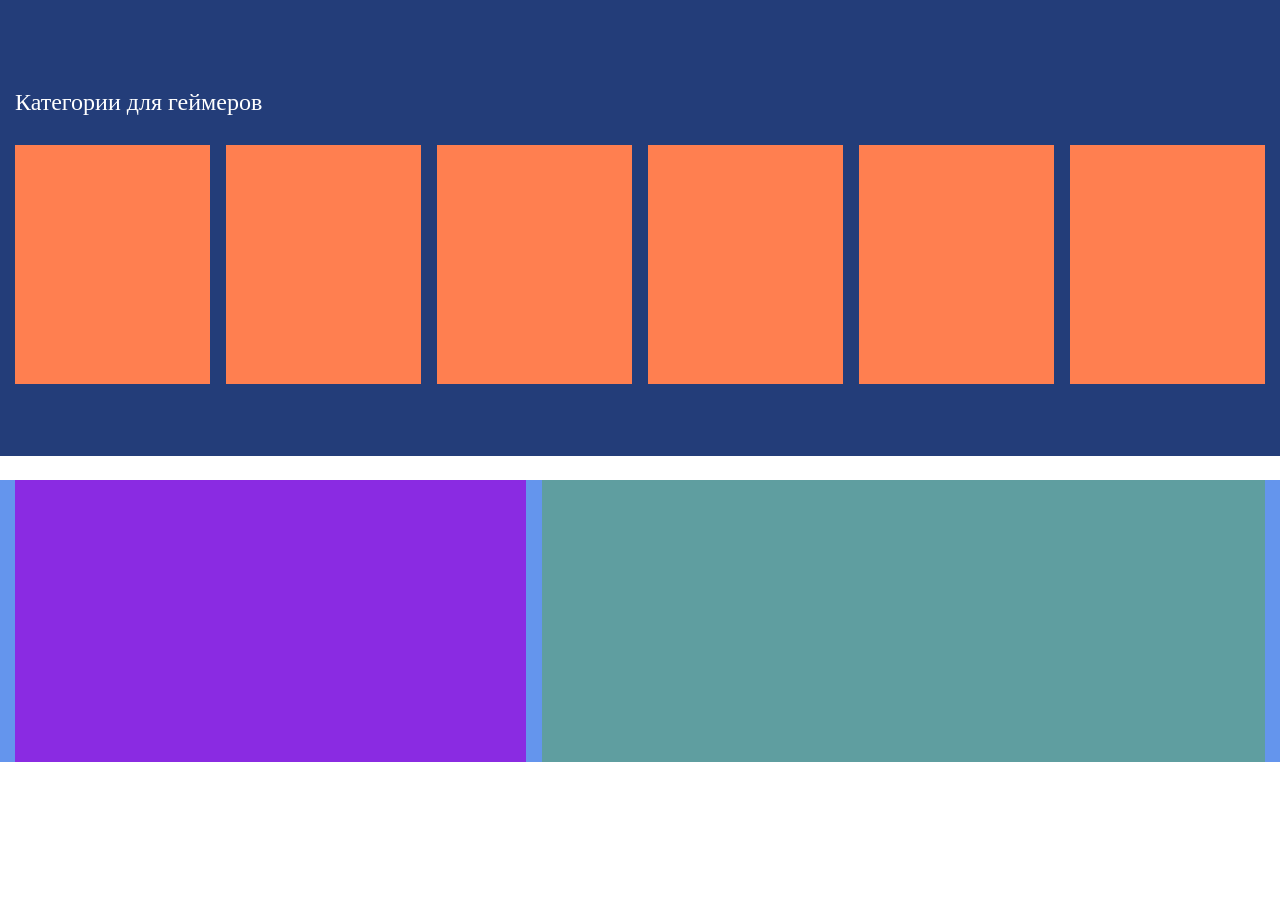
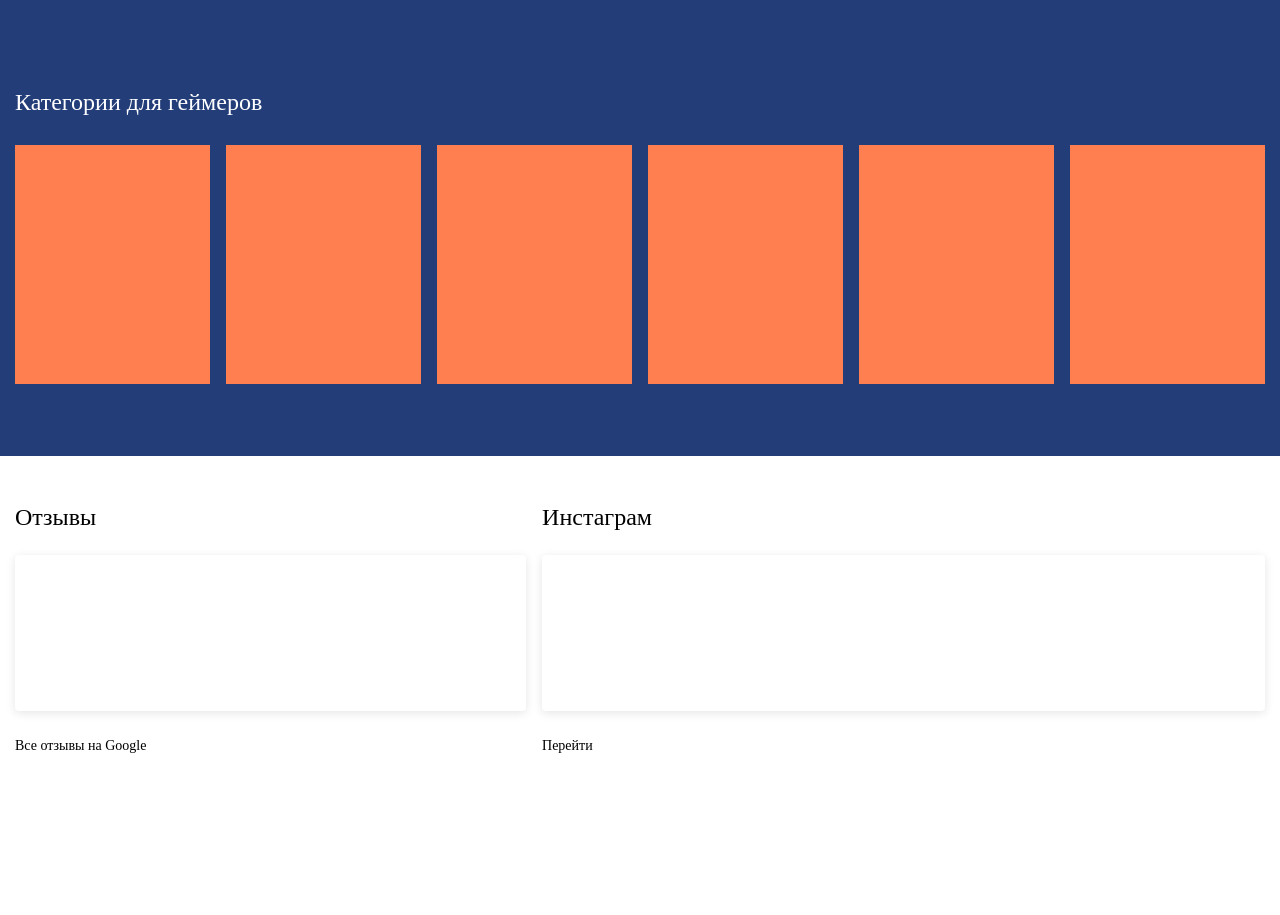
Before and after one commit to PavSolo/maket, a website built with webpack: page index.html in a window 1280 px wide. Shown: the part 2179-3094 px from the top of the page. Built offline with nearby package versions, Linux system fonts and the light colour scheme.

Commit message:
Подготовил блоки отзыва и инсты

```diff
--- a/index.html
+++ b/index.html
@@ -293,8 +293,16 @@
         </div>
     </div>
     <div class="reviews-and-inst container">
-        <div class="reviews"></div>
-        <div class="inst"></div>
+        <div class="reviews">
+            <div class="reviews__title">Отзывы</div>
+            <div class="reviews__block"></div>
+            <div class="reviews__link">Все отзывы на Google</div>
+        </div>
+        <div class="inst">
+            <div class="inst__title">Инстаграм</div>
+            <div class="inst__block"></div>
+            <div class="inst__link">Перейти</div>
+        </div>
     </div>
 <svg>
     <symbol viewBox="0 0 24 24" id="hamburger">
--- a/src/scss/_inst.scss
+++ b/src/scss/_inst.scss
@@ -1,5 +1,24 @@
 .inst {
   width: 58%;
   height: 282px;
-  background-color: cadetblue;
+  //background-color: cadetblue;
+
+  &__title {
+    margin-top: 24px;
+    font-size: 24px;
+  }
+
+  &__block {
+    width: 100%;
+    height: 156px;
+    border-radius: 4px;
+    box-shadow: 0px 2px 10px 0px #E5E5E5;
+    margin-top: 24px;
+  }
+
+  &__link {
+    margin-top: 27px;
+    font-size: 14px;
+    margin-right: 0px;
+  }
 }
--- a/src/scss/_reviews-and-inst.scss
+++ b/src/scss/_reviews-and-inst.scss
@@ -1,7 +1,7 @@
 .reviews-and-inst {
   height: 282px;
   max-width: 1532px;
-  background-color: cornflowerblue;
+  //background-color: cornflowerblue;
   margin-top: 24px;
   display: flex;
   justify-content: space-between;
--- a/src/scss/_reviews.scss
+++ b/src/scss/_reviews.scss
@@ -1,5 +1,24 @@
 .reviews {
   width: 41%;
   height: 282px;
-  background-color: blueviolet;
+  //background-color: blueviolet;
+
+  &__title {
+    margin-top: 24px;
+    font-size: 24px;
+  }
+
+  &__block {
+    width: 100%;
+    height: 156px;
+    border-radius: 4px;
+    box-shadow: 0px 2px 10px 0px #E5E5E5;
+    margin-top: 24px;
+  }
+
+  &__link {
+    margin-top: 27px;
+    font-size: 14px;
+    margin-right: 0px;
+  }
 }
```
